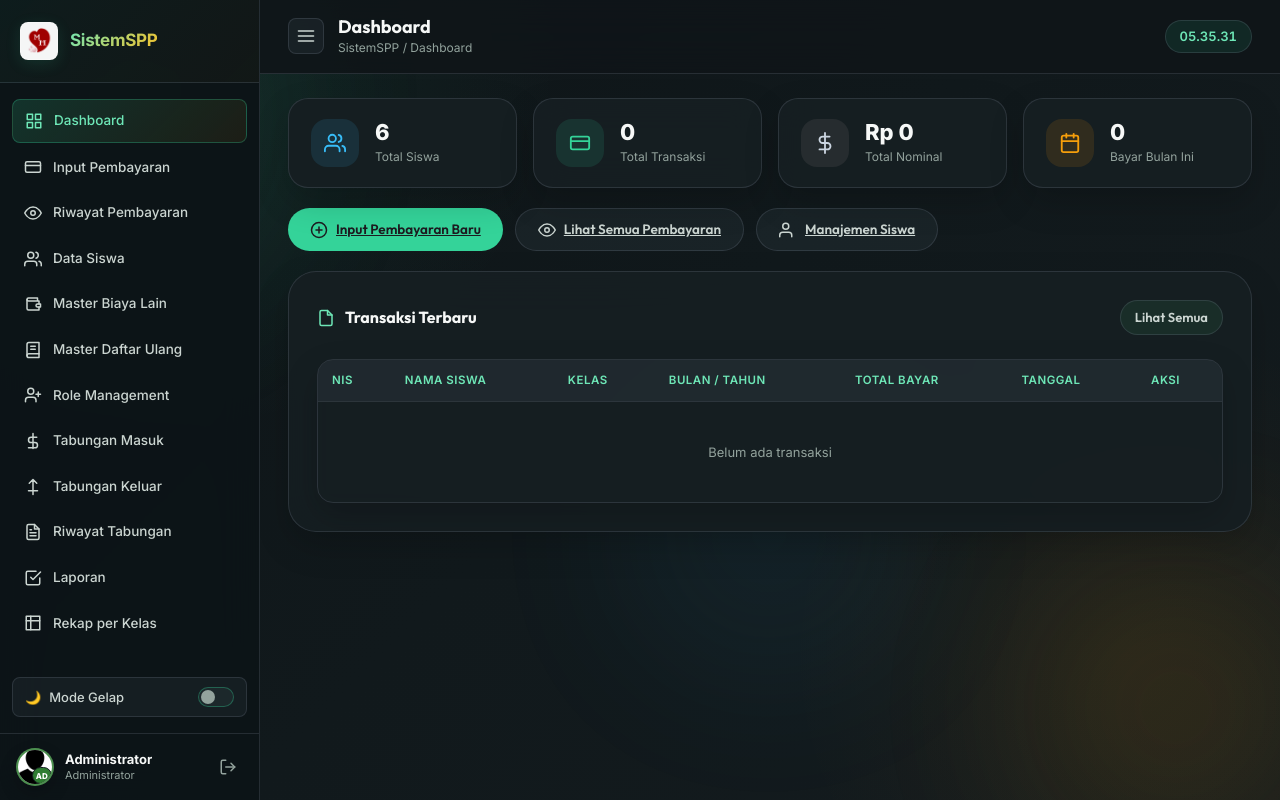
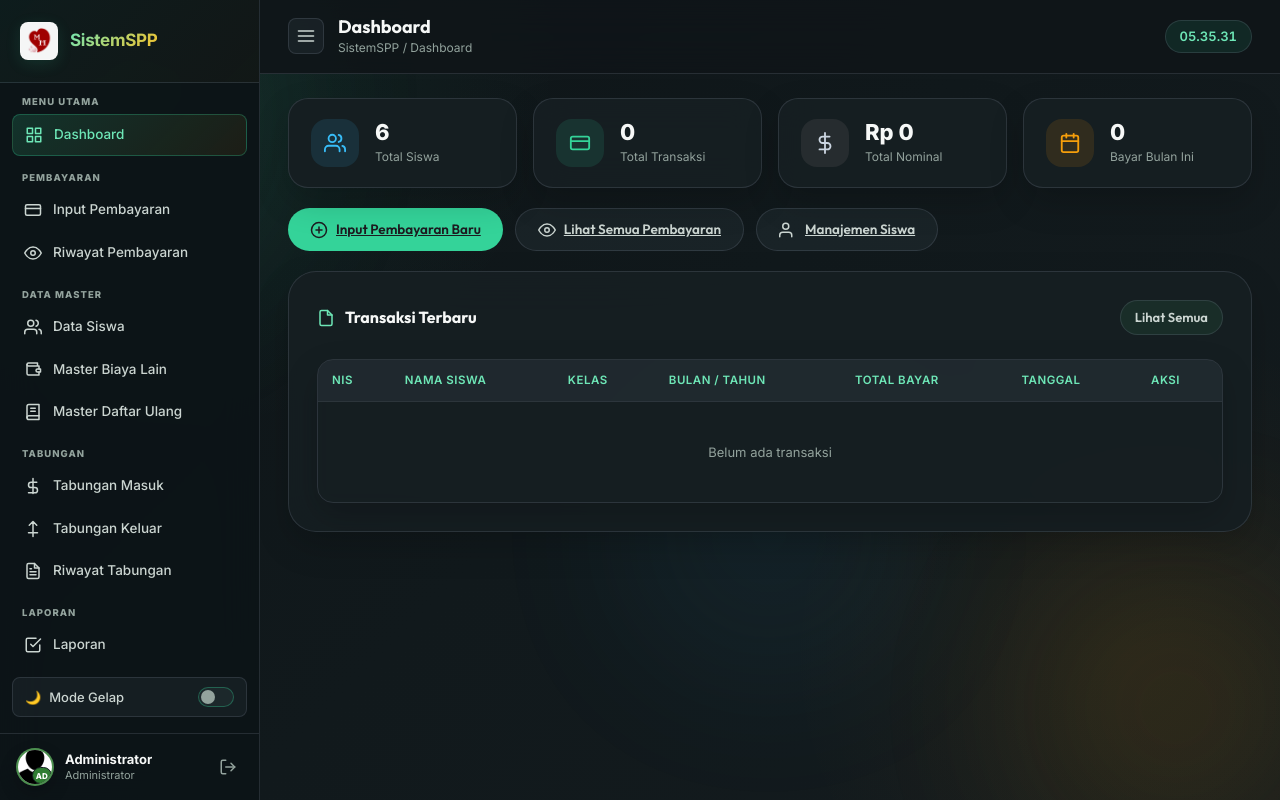
Before and after one commit to Jayszrs/spp-management-system, a PHP site: page /dashboard.php in a window 1280 px wide. Run offline with PHP 8.4, Linux system fonts and the light colour scheme; a user stored in the database is signed in; data comes from the database, SQL or seed files in the repository; data that the repository does not hold is empty.

Commit message:
Organize sidebar navigation into sections

```diff
--- a/assets/css/style.css
+++ b/assets/css/style.css
@@ -301,17 +301,28 @@ h1, h2, h3, h4, h5, h6, .card-title, .topbar-title h2, .sidebar-brand-name {
 
 .sidebar-nav {
   flex: 1;
-  padding: 16px 12px;
+  padding: 10px 12px 16px;
   display: flex;
   flex-direction: column;
-  gap: 4px;
+  gap: 3px;
   overflow-y: auto;
 }
+.nav-section-label {
+  margin: 13px 10px 4px;
+  color: var(--text-muted);
+  font-size: 9.5px;
+  font-weight: 800;
+  line-height: 1.2;
+  letter-spacing: 1.05px;
+  text-transform: uppercase;
+  user-select: none;
+}
+.nav-section-label:first-child { margin-top: 3px; }
 .nav-item {
   display: flex;
   align-items: center;
   gap: 11px;
-  padding: 10px 12px;
+  padding: 9px 12px;
   border-radius: var(--radius-sm);
   color: var(--text-secondary);
   text-decoration: none;
@@ -1773,6 +1784,7 @@ input[list]::-webkit-calendar-picker-indicator { display: none !important; }
   background: linear-gradient(135deg, rgba(31,157,85,0.04), rgba(255,255,255,0.92));
 }
 [data-theme="light"] .nav-item { color: #5f7180; }
+[data-theme="light"] .nav-section-label { color: #8b9b93; }
 [data-theme="light"] .nav-item:hover {
   background: rgba(31, 157, 85, 0.075);
   color: #17261e;
--- a/dashboard.php
+++ b/dashboard.php
@@ -38,7 +38,7 @@ $recent = $koneksi->query("
   <meta name="description" content="Dashboard admin sistem pembayaran SPP sekolah." />
   <link rel="preconnect" href="https://fonts.googleapis.com" />
   <link href="https://fonts.googleapis.com/css2?family=Inter:wght@300;400;500;600;700;800&display=swap" rel="stylesheet" />
-  <link rel="stylesheet" href="assets/css/style.css?v=4.3" />
+  <link rel="stylesheet" href="assets/css/style.css?v=4.7" />
   <!-- Prevent theme flash -->
   <script>(function(){var t=localStorage.getItem('spp_theme')||'dark';document.documentElement.setAttribute('data-theme',t);})();</script>
 </head>
--- a/includes/sidebar.php
+++ b/includes/sidebar.php
@@ -12,55 +12,55 @@ if (in_array($dir, ['pembayaran', 'siswa', 'tabungan', 'laporan'])) {
 
 $role = $_SESSION['admin_role'] ?? '';
 
-// Definisi semua nav item: [href, label, svg-path, roles yang boleh akses]
+// Definisi semua nav item: [href, label, svg-path, roles yang boleh akses, kategori]
 $allNavItems = [
   ['dashboard.php', 'Dashboard',
    '<rect x="3" y="3" width="7" height="7"/><rect x="14" y="3" width="7" height="7"/><rect x="14" y="14" width="7" height="7"/><rect x="3" y="14" width="7" height="7"/>',
-   ['admin', 'bendahara']],
+   ['admin', 'bendahara'], 'Menu Utama'],
 
   ['pembayaran/form.php', 'Input Pembayaran',
    '<rect x="2" y="5" width="20" height="14" rx="2"/><line x1="2" y1="10" x2="22" y2="10"/>',
-   ['admin']],
+   ['admin'], 'Pembayaran'],
 
   ['pembayaran/lihat.php', 'Riwayat Pembayaran',
    '<path d="M1 12s4-8 11-8 11 8 11 8-4 8-11 8-11-8-11-8z"/><circle cx="12" cy="12" r="3"/>',
-   ['admin']],
+   ['admin'], 'Pembayaran'],
 
   ['siswa/daftar.php', 'Data Siswa',
    '<path d="M17 21v-2a4 4 0 0 0-4-4H5a4 4 0 0 0-4 4v2"/><circle cx="9" cy="7" r="4"/><path d="M23 21v-2a4 4 0 0 0-3-3.87"/><path d="M16 3.13a4 4 0 0 1 0 7.75"/>',
-   ['admin']],
+   ['admin'], 'Data Master'],
 
   ['master_biaya_lain.php', 'Master Biaya Lain',
    '<path d="M20 12V8H6a2 2 0 0 1 0-4h12v4"/><path d="M4 6v12a2 2 0 0 0 2 2h14v-4"/><path d="M18 12a2 2 0 0 0 0 4h4v-4z"/>',
-   ['admin']],
+   ['admin'], 'Data Master'],
 
   ['master_daftar_ulang.php', 'Master Daftar Ulang',
    '<path d="M4 19.5A2.5 2.5 0 0 1 6.5 17H20"/><path d="M4 4.5A2.5 2.5 0 0 1 6.5 2H20v20H6.5A2.5 2.5 0 0 1 4 19.5z"/><path d="M9 7h6"/><path d="M9 11h6"/>',
-   ['admin']],
+   ['admin'], 'Data Master'],
+
+  ['tabungan/masuk.php', 'Tabungan Masuk',
+   '<path d="M12 2v20M17 7H9.5a3.5 3.5 0 0 0 0 7h5a3.5 3.5 0 0 1 0 7H6"/>',
+   ['admin', 'kasir'], 'Tabungan'],
+
+  ['tabungan/keluar.php', 'Tabungan Keluar',
+   '<path d="M6 17H18M12 22V2M7 7l5-5 5 5"/>',
+   ['admin', 'kasir'], 'Tabungan'],
+
+  ['tabungan/riwayat.php', 'Riwayat Tabungan',
+   '<path d="M14 2H6a2 2 0 0 0-2 2v16a2 2 0 0 0 2 2h12a2 2 0 0 0 2-2V8z"/><polyline points="14 2 14 8 20 8"/><line x1="16" y1="13" x2="8" y2="13"/><line x1="16" y1="17" x2="8" y2="17"/><polyline points="10 9 9 9 8 9"/>',
+   ['admin', 'kasir', 'bendahara'], 'Tabungan'],
+
+  ['laporan/index.php', 'Laporan',
+   '<path d="M9 11l3 3L22 4"/><path d="M21 12v7a2 2 0 0 1-2 2H5a2 2 0 0 1-2-2V5a2 2 0 0 1 2-2h11"/>',
+   ['admin', 'bendahara'], 'Laporan'],
+
+  ['laporan/rekap_kelas.php', 'Rekap per Kelas',
+   '<path d="M3 3h18v18H3z"/><path d="M3 9h18M9 3v18"/>',
+   ['admin', 'bendahara'], 'Laporan'],
 
   ['role_management.php', 'Role Management',
    '<path d="M16 21v-2a4 4 0 0 0-4-4H6a4 4 0 0 0-4 4v2"/><circle cx="9" cy="7" r="4"/><line x1="19" y1="8" x2="19" y2="14"/><line x1="22" y1="11" x2="16" y2="11"/>',
-   ['admin']],
-
-  ['tabungan/masuk.php', 'Tabungan Masuk',
-   '<path d="M12 2v20M17 7H9.5a3.5 3.5 0 0 0 0 7h5a3.5 3.5 0 0 1 0 7H6"/>',
-   ['admin', 'kasir']],
-
-  ['tabungan/keluar.php', 'Tabungan Keluar',
-   '<path d="M6 17H18M12 22V2M7 7l5-5 5 5"/>',
-   ['admin', 'kasir']],
-
-  ['tabungan/riwayat.php', 'Riwayat Tabungan',
-   '<path d="M14 2H6a2 2 0 0 0-2 2v16a2 2 0 0 0 2 2h12a2 2 0 0 0 2-2V8z"/><polyline points="14 2 14 8 20 8"/><line x1="16" y1="13" x2="8" y2="13"/><line x1="16" y1="17" x2="8" y2="17"/><polyline points="10 9 9 9 8 9"/>',
-   ['admin', 'kasir', 'bendahara']],
-
-  ['laporan/index.php', 'Laporan',
-   '<path d="M9 11l3 3L22 4"/><path d="M21 12v7a2 2 0 0 1-2 2H5a2 2 0 0 1-2-2V5a2 2 0 0 1 2-2h11"/>',
-   ['admin', 'bendahara']],
-
-  ['laporan/rekap_kelas.php', 'Rekap per Kelas',
-   '<path d="M3 3h18v18H3z"/><path d="M3 9h18M9 3v18"/>',
-   ['admin', 'bendahara']],
+   ['admin'], 'Pengaturan'],
 ];
 
 // Filter nav items berdasarkan role
@@ -104,9 +104,13 @@ $roleAvatar = $roleAvatars[$role] ?? 'US';
   </div>
 
   <nav class="sidebar-nav">
-    <?php foreach ($navItems as [$href, $label, $icon, $roles]):
+    <?php $lastSection = null; ?>
+    <?php foreach ($navItems as [$href, $label, $icon, $roles, $section]):
       $isActive = (strpos($_SERVER['PHP_SELF'], str_replace('../', '', $href)) !== false) ? 'active' : '';
     ?>
+    <?php if ($section !== $lastSection): $lastSection = $section; ?>
+    <div class="nav-section-label"><?= htmlspecialchars($section) ?></div>
+    <?php endif; ?>
     <a href="<?= $root . $href ?>" class="nav-item <?= $isActive ?>">
       <svg width="18" height="18" viewBox="0 0 24 24" fill="none" stroke="currentColor" stroke-width="2" stroke-linecap="round" stroke-linejoin="round"><?= $icon ?></svg>
       <?= $label ?>
@@ -144,7 +148,7 @@ $roleAvatar = $roleAvatars[$role] ?? 'US';
 
 <!-- Material 3 Bottom Navigation for Mobile -->
 <nav class="bottom-nav">
-  <?php foreach ($navItems as [$href, $label, $icon, $roles]):
+  <?php foreach ($navItems as [$href, $label, $icon, $roles, $section]):
     $isActive   = (strpos($_SERVER['PHP_SELF'], str_replace('../', '', $href)) !== false) ? 'active' : '';
     $shortLabel = $shortLabels[$label] ?? $label;
   ?>
--- a/laporan/index.php
+++ b/laporan/index.php
@@ -95,7 +95,7 @@ $bulan_label = $bln_names[str_pad($filter_bulan, 2, '0', STR_PAD_LEFT)];
   <link rel="preconnect" href="https://fonts.googleapis.com" />
   <link href="https://fonts.googleapis.com/css2?family=Inter:wght@300;400;500;600;700;800&display=swap" rel="stylesheet" />
   <script>(function(){var t=localStorage.getItem('spp_theme')||'dark';document.documentElement.setAttribute('data-theme',t);})();</script>
-  <link rel="stylesheet" href="../assets/css/style.css?v=3.9" />
+  <link rel="stylesheet" href="../assets/css/style.css?v=4.7" />
 </head>
 <body>
 <div class="bg-orbs"><div class="orb orb-1"></div><div class="orb orb-2"></div><div class="orb orb-3"></div></div>
--- a/laporan/rekap_kelas.php
+++ b/laporan/rekap_kelas.php
@@ -166,7 +166,7 @@ unset($row);
   <meta name="description" content="Rekap pembayaran siswa berdasarkan kelas dan periode." />
   <link rel="preconnect" href="https://fonts.googleapis.com" />
   <link href="https://fonts.googleapis.com/css2?family=Inter:wght@300;400;500;600;700;800&display=swap" rel="stylesheet" />
-  <link rel="stylesheet" href="../assets/css/style.css?v=4.5" />
+  <link rel="stylesheet" href="../assets/css/style.css?v=4.7" />
   <script>(function(){var t=localStorage.getItem('spp_theme')||'dark';document.documentElement.setAttribute('data-theme',t);})();</script>
 </head>
 <body>
--- a/login.php
+++ b/login.php
@@ -83,7 +83,7 @@ if ($_SERVER['REQUEST_METHOD'] === 'POST') {
   <link href="https://fonts.googleapis.com/css2?family=Inter:wght@300;400;500;600;700;800;900&display=swap" rel="stylesheet" />
   <!-- Prevent theme flash -->
   <script>(function(){var t=localStorage.getItem('spp_theme')||'dark';document.documentElement.setAttribute('data-theme',t);})();</script>
-  <link rel="stylesheet" href="assets/css/style.css?v=3.9" />
+  <link rel="stylesheet" href="assets/css/style.css?v=4.7" />
   <link rel="stylesheet" href="assets/css/login.css?v=3.4" />
 </head>
 <body class="login-split-body">
--- a/master_biaya_lain.php
+++ b/master_biaya_lain.php
@@ -126,7 +126,7 @@ $masterList = $koneksi->query("
   <link rel="icon" type="image/png" href="assets/img/favicon.png" />
   <link rel="preconnect" href="https://fonts.googleapis.com" />
   <link href="https://fonts.googleapis.com/css2?family=Inter:wght@300;400;500;600;700;800&display=swap" rel="stylesheet" />
-  <link rel="stylesheet" href="assets/css/style.css?v=3.9" />
+  <link rel="stylesheet" href="assets/css/style.css?v=4.7" />
   <script>(function(){var t=localStorage.getItem('spp_theme')||'dark';document.documentElement.setAttribute('data-theme',t);})();</script>
 </head>
 <body>
--- a/master_daftar_ulang.php
+++ b/master_daftar_ulang.php
@@ -188,7 +188,7 @@ $masterList = $koneksi->query("
   <link rel="icon" type="image/png" href="assets/img/favicon.png" />
   <link rel="preconnect" href="https://fonts.googleapis.com" />
   <link href="https://fonts.googleapis.com/css2?family=Inter:wght@300;400;500;600;700;800&display=swap" rel="stylesheet" />
-  <link rel="stylesheet" href="assets/css/style.css?v=4.6" />
+  <link rel="stylesheet" href="assets/css/style.css?v=4.7" />
   <script>(function(){var t=localStorage.getItem('spp_theme')||'dark';document.documentElement.setAttribute('data-theme',t);})();</script>
 </head>
 <body>
--- a/pembayaran/edit.php
+++ b/pembayaran/edit.php
@@ -248,7 +248,7 @@ $selectedPaymentMethod = $d['sistem_pembayaran'] ?? 'VA';
   <meta name="description" content="Edit data transaksi pembayaran siswa." />
   <link rel="preconnect" href="https://fonts.googleapis.com" />
   <link href="https://fonts.googleapis.com/css2?family=Inter:wght@300;400;500;600;700;800&display=swap" rel="stylesheet" />
-  <link rel="stylesheet" href="../assets/css/style.css?v=4.6" />
+  <link rel="stylesheet" href="../assets/css/style.css?v=4.7" />
   <!-- Prevent theme flash -->
   <script>(function(){var t=localStorage.getItem('spp_theme')||'dark';document.documentElement.setAttribute('data-theme',t);})();</script>
 </head>
--- a/pembayaran/form.php
+++ b/pembayaran/form.php
@@ -171,7 +171,7 @@ unset($_SESSION['flash']);
   <meta name="description" content="Form input transaksi pembayaran siswa." />
   <link rel="preconnect" href="https://fonts.googleapis.com" />
   <link href="https://fonts.googleapis.com/css2?family=Inter:wght@300;400;500;600;700;800&display=swap" rel="stylesheet" />
-  <link rel="stylesheet" href="../assets/css/style.css?v=4.6" />
+  <link rel="stylesheet" href="../assets/css/style.css?v=4.7" />
   <!-- Prevent theme flash -->
   <script>(function(){var t=localStorage.getItem('spp_theme')||'dark';document.documentElement.setAttribute('data-theme',t);})();</script>
 </head>
--- a/pembayaran/lihat.php
+++ b/pembayaran/lihat.php
@@ -104,7 +104,7 @@ $bln_list = [
   <meta name="description" content="Lihat semua data transaksi pembayaran siswa." />
   <link rel="preconnect" href="https://fonts.googleapis.com" />
   <link href="https://fonts.googleapis.com/css2?family=Inter:wght@300;400;500;600;700;800&display=swap" rel="stylesheet" />
-  <link rel="stylesheet" href="../assets/css/style.css?v=4.3" />
+  <link rel="stylesheet" href="../assets/css/style.css?v=4.7" />
   <!-- Prevent theme flash -->
   <script>(function(){var t=localStorage.getItem('spp_theme')||'dark';document.documentElement.setAttribute('data-theme',t);})();</script>
 </head>
--- a/role_management.php
+++ b/role_management.php
@@ -143,7 +143,7 @@ $roleLabels = ['admin' => 'Admin', 'bendahara' => 'Bendahara', 'kasir' => 'Kasir
   <meta name="description" content="Manajemen akun admin, bendahara, dan kasir SistemSPP." />
   <link rel="preconnect" href="https://fonts.googleapis.com" />
   <link href="https://fonts.googleapis.com/css2?family=Inter:wght@300;400;500;600;700;800&display=swap" rel="stylesheet" />
-  <link rel="stylesheet" href="assets/css/style.css?v=3.9" />
+  <link rel="stylesheet" href="assets/css/style.css?v=4.7" />
   <script>(function(){var t=localStorage.getItem('spp_theme')||'dark';document.documentElement.setAttribute('data-theme',t);})();</script>
 </head>
 <body>
--- a/siswa/daftar.php
+++ b/siswa/daftar.php
@@ -341,7 +341,7 @@ $canEditOpening = !$editStudent || (int)($editStudent['history_count'] ?? 0) ===
   <link rel="icon" type="image/png" href="../assets/img/favicon.png" />
   <link rel="preconnect" href="https://fonts.googleapis.com" />
   <link href="https://fonts.googleapis.com/css2?family=Inter:wght@300;400;500;600;700;800&display=swap" rel="stylesheet" />
-  <link rel="stylesheet" href="../assets/css/style.css?v=4.5" />
+  <link rel="stylesheet" href="../assets/css/style.css?v=4.7" />
   <script>(function(){var t=localStorage.getItem('spp_theme')||'dark';document.documentElement.setAttribute('data-theme',t);})();</script>
 </head>
 <body>
--- a/tabungan/keluar.php
+++ b/tabungan/keluar.php
@@ -23,7 +23,7 @@ $siswa_list = $koneksi->query("SELECT id, NO_INDUK, NAMA, KELAS FROM siswa WHERE
   <link rel="preconnect" href="https://fonts.googleapis.com" />
   <link href="https://fonts.googleapis.com/css2?family=Inter:wght@300;400;500;600;700;800&display=swap" rel="stylesheet" />
   <script>(function(){var t=localStorage.getItem('spp_theme')||'dark';document.documentElement.setAttribute('data-theme',t);})();</script>
-  <link rel="stylesheet" href="../assets/css/style.css?v=3.9" />
+  <link rel="stylesheet" href="../assets/css/style.css?v=4.7" />
 </head>
 <body>
   <div class="bg-orbs">
--- a/tabungan/masuk.php
+++ b/tabungan/masuk.php
@@ -23,7 +23,7 @@ $siswa_list = $koneksi->query("SELECT id, NO_INDUK, NAMA, KELAS FROM siswa WHERE
   <link rel="preconnect" href="https://fonts.googleapis.com" />
   <link href="https://fonts.googleapis.com/css2?family=Inter:wght@300;400;500;600;700;800&display=swap" rel="stylesheet" />
   <script>(function(){var t=localStorage.getItem('spp_theme')||'dark';document.documentElement.setAttribute('data-theme',t);})();</script>
-  <link rel="stylesheet" href="../assets/css/style.css?v=3.9" />
+  <link rel="stylesheet" href="../assets/css/style.css?v=4.7" />
 </head>
 <body>
   <div class="bg-orbs">
--- a/tabungan/riwayat.php
+++ b/tabungan/riwayat.php
@@ -73,7 +73,7 @@ $bln_names = ['01'=>'Januari','02'=>'Februari','03'=>'Maret','04'=>'April','05'=
   <link rel="preconnect" href="https://fonts.googleapis.com" />
   <link href="https://fonts.googleapis.com/css2?family=Inter:wght@300;400;500;600;700;800&display=swap" rel="stylesheet" />
   <script>(function(){var t=localStorage.getItem('spp_theme')||'dark';document.documentElement.setAttribute('data-theme',t);})();</script>
-  <link rel="stylesheet" href="../assets/css/style.css?v=3.9" />
+  <link rel="stylesheet" href="../assets/css/style.css?v=4.7" />
 </head>
 <body>
 <div class="bg-orbs"><div class="orb orb-1"></div><div class="orb orb-2"></div><div class="orb orb-3"></div></div>
```
